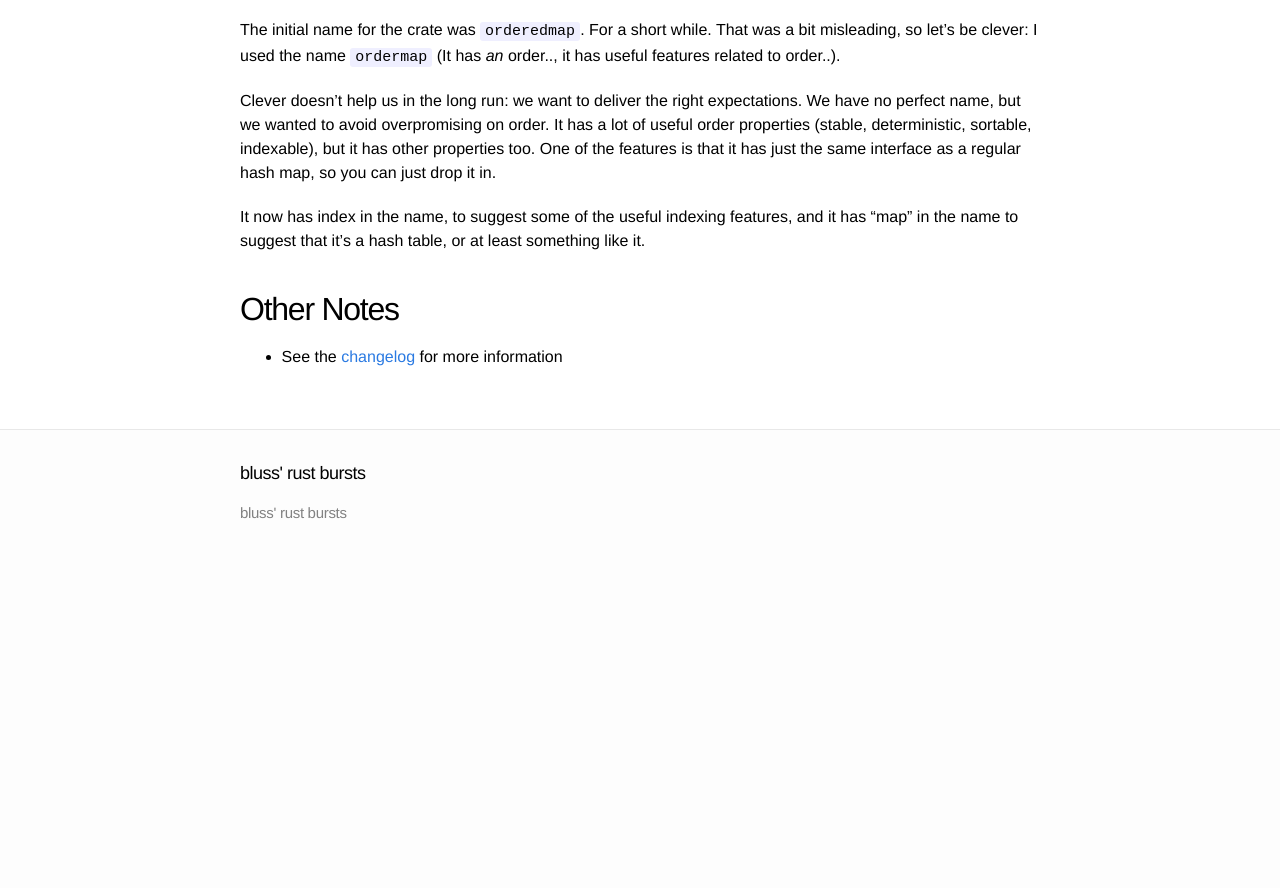
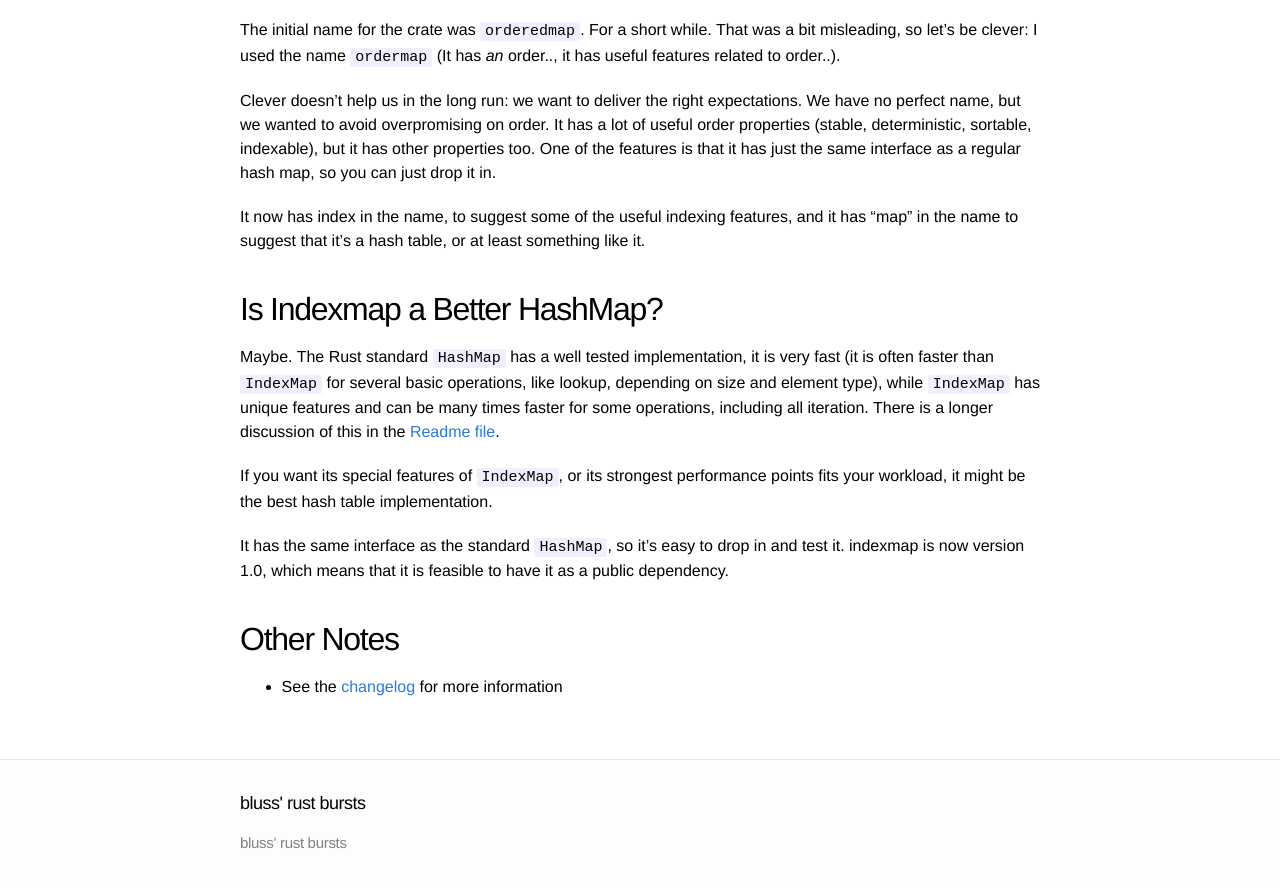
Before and after one commit to bluss/bluss.github.io, a Jekyll site: the page built from _posts/2018-03-11-the-crate-formerly-known-as-ordermap-tm.markdown, in a window 1280 px wide and 900 px high, scrolled down 1480 px. Shown: the top 888 px of the window. Built offline with Jekyll 4.4.1, drawn with Linux system fonts in a browser that asks for light colours; before the commit the page ends 2050 px from its top, so only the background shows below that.

Commit message:
Address indexmap vs hashmap

```diff
--- a/_posts/2018-03-11-the-crate-formerly-known-as-ordermap-tm.markdown
+++ b/_posts/2018-03-11-the-crate-formerly-known-as-ordermap-tm.markdown
@@ -86,9 +86,24 @@ It now has index in the name, to suggest some of the useful indexing features,
 and it has “map” in the name to suggest that it's a hash table, or at least
 something like it.
 
+## Is Indexmap a Better HashMap?
+
+Maybe. The Rust standard `HashMap` has a well tested implementation, it is very
+fast (it is often faster than `IndexMap` for several basic operations, like
+lookup, depending on size and element type), while `IndexMap` has unique
+features and can be many times faster for some operations, including all
+iteration. There is a longer discussion of this in the [Readme file][perf].
+
+If you want its special features of `IndexMap`, or its strongest performance
+points fits your workload, it might be the best hash table implementation.
+
+It has the same interface as the standard `HashMap`, so it's easy to drop in and
+test it. indexmap is now version 1.0, which means that it is feasible to have
+it as a public dependency.
 
 ## Other Notes
 
 + See the [changelog][ch] for more information
 
 [ch]: https://github.com/bluss/indexmap#recent-changes
+[perf]: https://github.com/bluss/indexmap#performance
```
